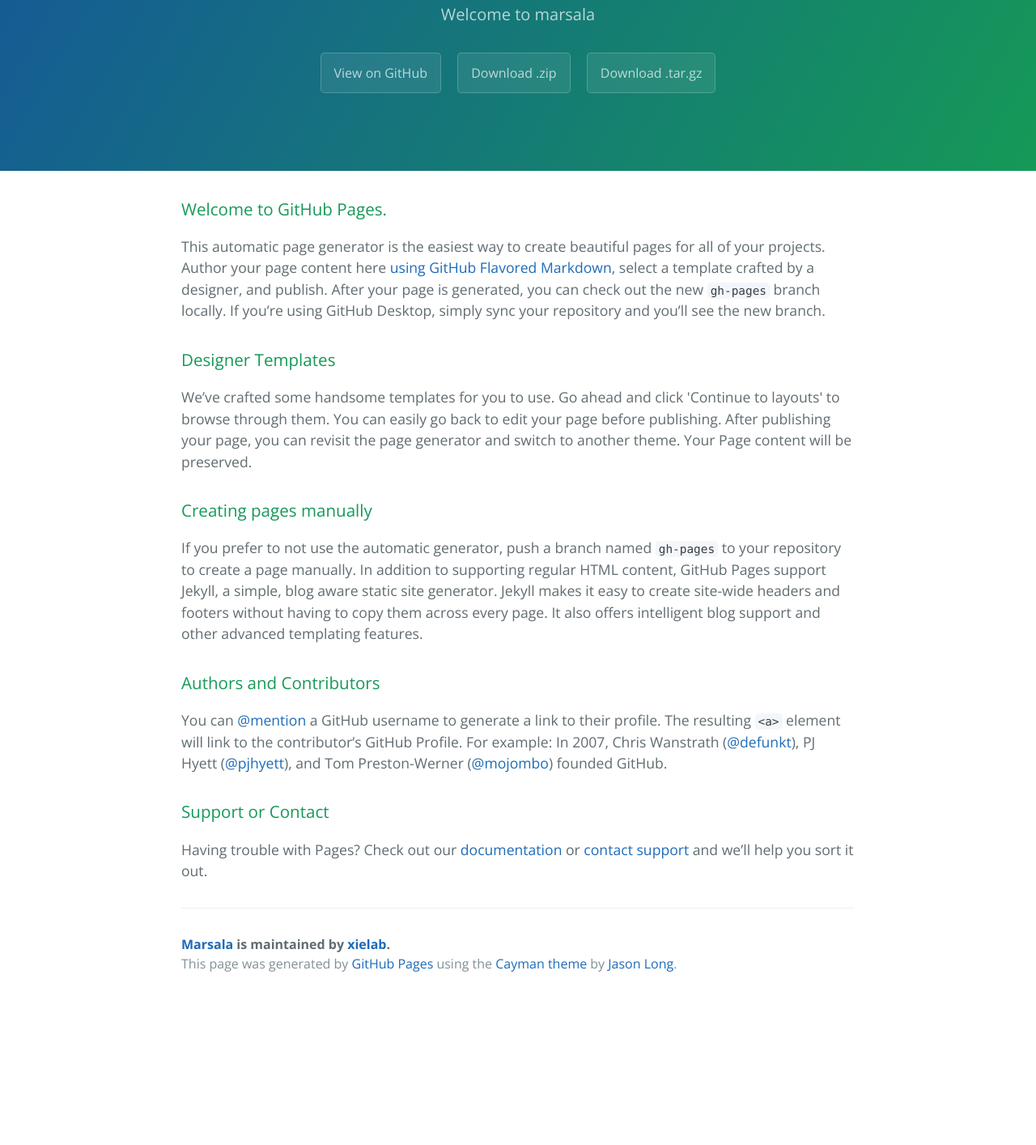
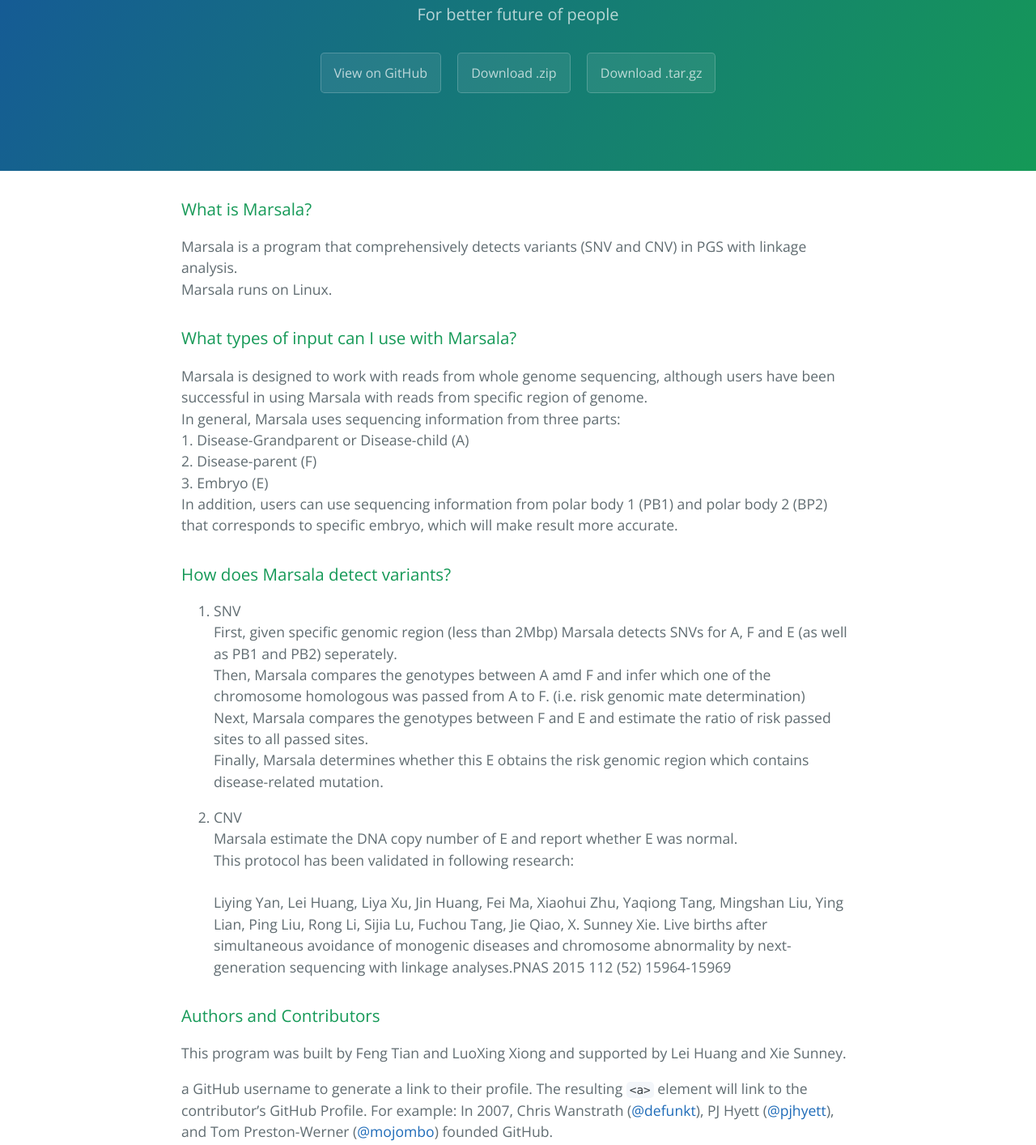
Before and after one commit to XiongLuoxing/marsala, a plain HTML site: page index.html in a window 1280 px wide. Shown: the part 172-1586 px from the top of the page at 81% size. Before the commit the page ends 1406 px from the top, so only its background shows below. Drawn offline with nearby package versions, Linux system fonts and the light colour scheme.

```diff
--- a/index.html
+++ b/index.html
@@ -12,7 +12,7 @@
   <body>
     <section class="page-header">
       <h1 class="project-name">Marsala</h1>
-      <h2 class="project-tagline">Welcome to marsala</h2>
+      <h2 class="project-tagline">For better future of people</h2>
       <a href="https://github.com/xielab/marsala" class="btn">View on GitHub</a>
       <a href="https://github.com/xielab/marsala/zipball/master" class="btn">Download .zip</a>
       <a href="https://github.com/xielab/marsala/tarball/master" class="btn">Download .tar.gz</a>
@@ -20,29 +20,48 @@
 
     <section class="main-content">
       <h3>
-<a id="welcome-to-github-pages" class="anchor" href="#welcome-to-github-pages" aria-hidden="true"><span aria-hidden="true" class="octicon octicon-link"></span></a>Welcome to GitHub Pages.</h3>
+<a id="what-is-marsala" class="anchor" href="#what-is-marsala" aria-hidden="true"><span aria-hidden="true" class="octicon octicon-link"></span></a>What is Marsala?</h3>
 
-<p>This automatic page generator is the easiest way to create beautiful pages for all of your projects. Author your page content here <a href="https://guides.github.com/features/mastering-markdown/">using GitHub Flavored Markdown</a>, select a template crafted by a designer, and publish. After your page is generated, you can check out the new <code>gh-pages</code> branch locally. If you’re using GitHub Desktop, simply sync your repository and you’ll see the new branch.</p>
+<p>Marsala is a program that comprehensively detects variants (SNV and CNV) in PGS with linkage analysis.<br>
+Marsala runs on Linux.</p>
 
 <h3>
-<a id="designer-templates" class="anchor" href="#designer-templates" aria-hidden="true"><span aria-hidden="true" class="octicon octicon-link"></span></a>Designer Templates</h3>
+<a id="what-types-of-input-can-i-use-with-marsala" class="anchor" href="#what-types-of-input-can-i-use-with-marsala" aria-hidden="true"><span aria-hidden="true" class="octicon octicon-link"></span></a>What types of input can I use with Marsala?</h3>
 
-<p>We’ve crafted some handsome templates for you to use. Go ahead and click 'Continue to layouts' to browse through them. You can easily go back to edit your page before publishing. After publishing your page, you can revisit the page generator and switch to another theme. Your Page content will be preserved.</p>
+<p>Marsala is designed to work with reads from whole genome sequencing, although users have been successful in using Marsala with reads from specific region of genome.<br>
+In general, Marsala uses sequencing information from three parts:<br>
+1. Disease-Grandparent or Disease-child (A)<br>
+2. Disease-parent (F)<br>
+3. Embryo (E)<br>
+In addition, users can use sequencing information from polar body 1 (PB1) and polar body 2 (BP2) that corresponds to specific embryo, which will make result more accurate.</p>
 
 <h3>
-<a id="creating-pages-manually" class="anchor" href="#creating-pages-manually" aria-hidden="true"><span aria-hidden="true" class="octicon octicon-link"></span></a>Creating pages manually</h3>
+<a id="how-does-marsala-detect-variants" class="anchor" href="#how-does-marsala-detect-variants" aria-hidden="true"><span aria-hidden="true" class="octicon octicon-link"></span></a>How does Marsala detect variants?</h3>
 
-<p>If you prefer to not use the automatic generator, push a branch named <code>gh-pages</code> to your repository to create a page manually. In addition to supporting regular HTML content, GitHub Pages support Jekyll, a simple, blog aware static site generator. Jekyll makes it easy to create site-wide headers and footers without having to copy them across every page. It also offers intelligent blog support and other advanced templating features.</p>
+<ol>
+<li><p>SNV <br>
+First, given specific genomic region (less than 2Mbp) Marsala detects SNVs for A, F and E (as well as PB1 and PB2) seperately. <br>
+Then, Marsala compares the genotypes between A amd F and infer which one of the chromosome homologous was passed from A to F. (i.e. risk genomic mate determination) <br>
+Next, Marsala compares the genotypes between F and E and estimate the ratio of risk passed sites to all passed sites. <br>
+Finally, Marsala determines whether this E obtains the risk genomic region which contains disease-related mutation. <br></p></li>
+<li><p>CNV <br>
+Marsala estimate the DNA copy number of E and report whether E was normal.<br>
+This protocol has been validated in following research: <br><br>
+Liying Yan,  Lei Huang,  Liya Xu,  Jin Huang,  Fei Ma,  Xiaohui Zhu,  Yaqiong Tang,  Mingshan Liu, Ying Lian,  Ping Liu,  Rong Li,  Sijia Lu,  Fuchou Tang,  Jie Qiao,   X. Sunney Xie.  Live births after simultaneous avoidance of monogenic diseases and chromosome abnormality by next-generation sequencing with linkage analyses.PNAS 2015 112 (52) 15964-15969</p></li>
+</ol>
 
 <h3>
 <a id="authors-and-contributors" class="anchor" href="#authors-and-contributors" aria-hidden="true"><span aria-hidden="true" class="octicon octicon-link"></span></a>Authors and Contributors</h3>
 
-<p>You can <a href="https://help.github.com/articles/basic-writing-and-formatting-syntax/#mentioning-users-and-teams" class="user-mention">@mention</a> a GitHub username to generate a link to their profile. The resulting <code>&lt;a&gt;</code> element will link to the contributor’s GitHub Profile. For example: In 2007, Chris Wanstrath (<a href="https://github.com/defunkt" class="user-mention">@defunkt</a>), PJ Hyett (<a href="https://github.com/pjhyett" class="user-mention">@pjhyett</a>), and Tom Preston-Werner (<a href="https://github.com/mojombo" class="user-mention">@mojombo</a>) founded GitHub.</p>
+<p>This program was built by Feng Tian and LuoXing Xiong and supported by Lei Huang and Xie Sunney.</p>
+
+<p>a GitHub username to generate a link to their profile. The resulting <code>&lt;a&gt;</code> element will link to the contributor’s GitHub Profile. For example: In 2007, Chris Wanstrath (<a href="https://github.com/defunkt" class="user-mention">@defunkt</a>), PJ Hyett (<a href="https://github.com/pjhyett" class="user-mention">@pjhyett</a>), and Tom Preston-Werner (<a href="https://github.com/mojombo" class="user-mention">@mojombo</a>) founded GitHub.</p>
 
 <h3>
 <a id="support-or-contact" class="anchor" href="#support-or-contact" aria-hidden="true"><span aria-hidden="true" class="octicon octicon-link"></span></a>Support or Contact</h3>
 
-<p>Having trouble with Pages? Check out our <a href="https://help.github.com/pages">documentation</a> or <a href="https://github.com/contact">contact support</a> and we’ll help you sort it out.</p>
+<p>Having trouble with Marsala? Check out our <a href="https://help.github.com/pages">documentation</a> or <a href="https://github.com/contact">contact support</a> and we’ll help you sort it out.
+Also you can communicate with Feng (<a href="https://github.com/tianfree" class="user-mention">@tianfree</a>) and LuoXing (<a href="https://github.com/XiongLuoxing" class="user-mention">@XiongLuoxing</a>) for further help.</p>
 
       <footer class="site-footer">
         <span class="site-footer-owner"><a href="https://github.com/xielab/marsala">Marsala</a> is maintained by <a href="https://github.com/xielab">xielab</a>.</span>
```
Also changed, not shown: params.json (+1 -1 lines).
